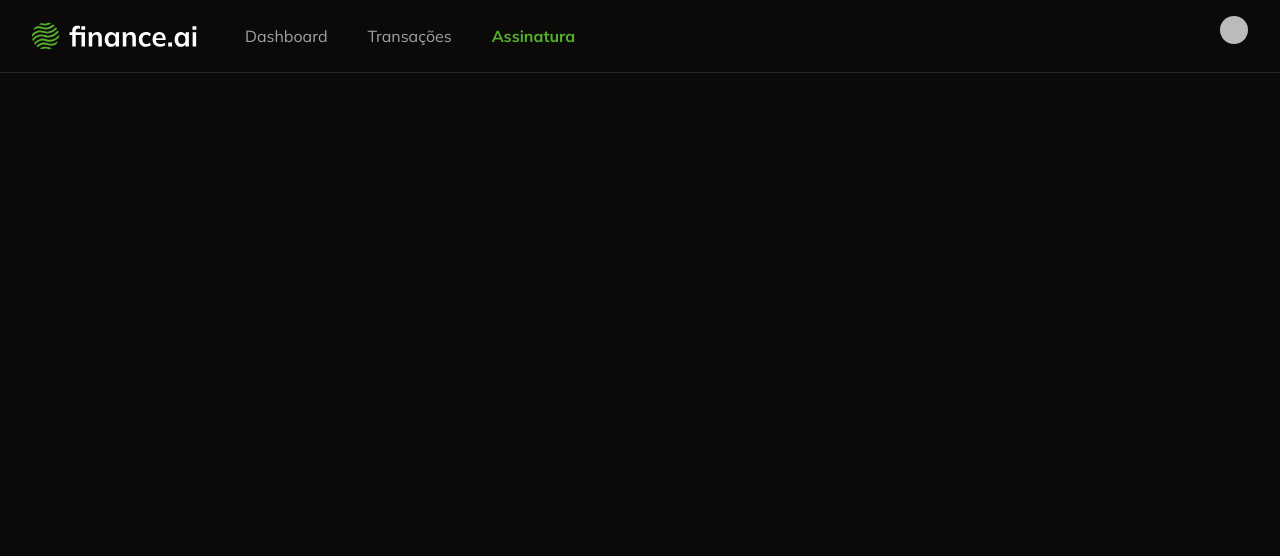
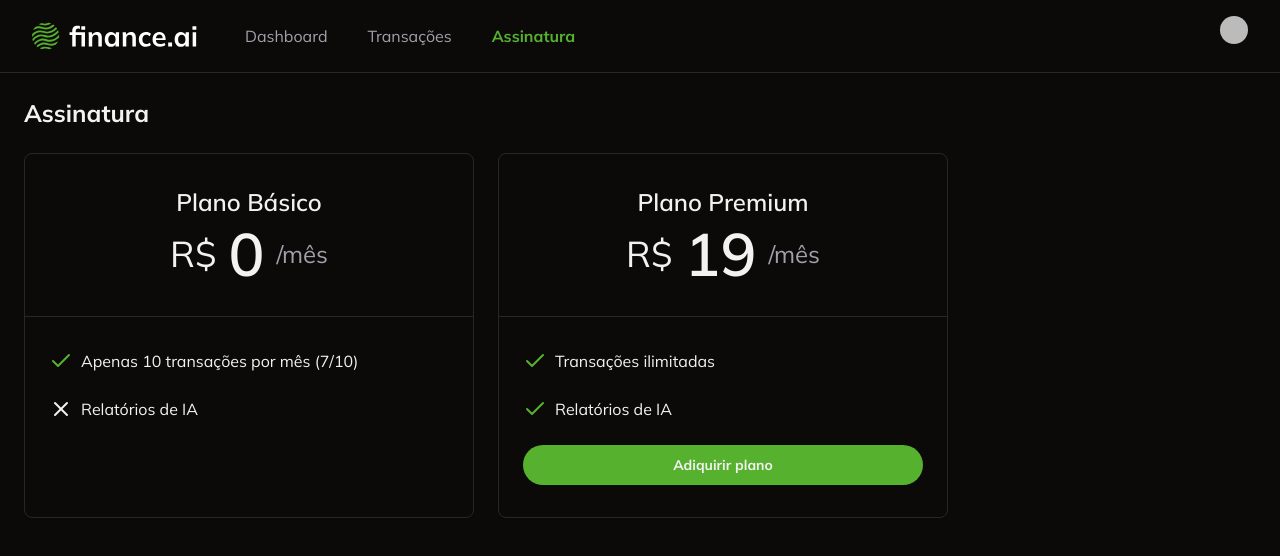
Before and after one commit to GustavoYM01/Finance-AI, a Next.js app: page /subscription in a window 1280 px wide. Shown: the top 556 px of the page. Built offline with nearby package versions, Linux system fonts and the light colour scheme; no server answers; sample sign-in values are in the browser's storage; some icons are missing.

Commit message:
feat: ensure user is redirected to stripe checkout when acquiring plan

```diff
--- a/app/(home)/page.tsx
+++ b/app/(home)/page.tsx
@@ -8,6 +8,7 @@
 import { getDashboard } from "../_data/get-dashboard";
 import ExpensesPerCategory from "./_components/expenses-per-category";
 import LastTransactions from "./_components/last-transaction";
+import { ScrollArea } from "../_components/ui/scroll-area";
 
 interface HomeProps {
   searchParams: {
@@ -33,7 +34,9 @@
             <div className="flex flex-col gap-6 overflow-hidden">
               <SummaryCards {...dashboard} />
               <div className="grid grid-cols-3 grid-rows-1 gap-6 overflow-hidden">
-                <TransactionPieChart {...dashboard} />
+                <ScrollArea className="h-full">
+                  <TransactionPieChart {...dashboard} />
+                </ScrollArea>
                 <ExpensesPerCategory
                   expensesPerCateggory={dashboard.totalExpensePerCategory}
                 />
--- /dev/null
+++ b/app/subscription/_actions/create-stripe-checkout/index.ts
@@ -0,0 +1,33 @@
+"use server";
+
+import { auth } from "@clerk/nextjs/server";
+import Stripe from "stripe";
+
+export const createStripeCheckout = async () => {
+  const { userId } = await auth();
+  if (!userId) {
+    throw new Error("Unauthorized");
+  }
+  if (!process.env.STRIPE_SECRETE_KEY) {
+    throw new Error("Stripe secret key not found");
+  }
+  const stripe = new Stripe(process.env.STRIPE_SECRETE_KEY, {
+    apiVersion: "2024-10-28.acacia",
+  });
+  const session = await stripe.checkout.sessions.create({
+    payment_method_types: ["card"],
+    mode: "subscription",
+    success_url: "http://localhost:3000",
+    cancel_url: "http://localhost:3000",
+    subscription_data: {
+      metadata: { clerk_user_id: userId },
+    },
+    line_items: [
+      {
+        price: process.env.STRIPE_PREMIUM_PLAN_PRICE_ID,
+        quantity: 1,
+      },
+    ],
+  });
+  return { sessionId: session.id };
+};
--- /dev/null
+++ b/app/subscription/_components/acquire-plan-button.tsx
@@ -0,0 +1,31 @@
+"use client";
+
+import { Button } from "@/app/_components/ui/button";
+import { createStripeCheckout } from "../_actions/create-stripe-checkout";
+import { loadStripe } from "@stripe/stripe-js";
+
+const AcquirePlanButton = () => {
+  const handleAcquirePlanClick = async () => {
+    const { sessionId } = await createStripeCheckout();
+    if (!process.env.NEXT_PUBLIC_STRIPE_PUBLISHABLE_KEY) {
+      throw new Error("Stripe publishable key not found");
+    }
+    const stripe = await loadStripe(
+      process.env.NEXT_PUBLIC_STRIPE_PUBLISHABLE_KEY,
+    );
+    if (!stripe) {
+      throw new Error("Stripe not found");
+    }
+    await stripe.redirectToCheckout({ sessionId });
+  };
+  return (
+    <Button
+      className="w-full rounded-full font-bold"
+      onClick={handleAcquirePlanClick}
+    >
+      Adiquirir plano
+    </Button>
+  );
+};
+
+export default AcquirePlanButton;
--- a/app/subscription/page.tsx
+++ b/app/subscription/page.tsx
@@ -1,11 +1,69 @@
 import { auth } from "@clerk/nextjs/server";
 import Navbar from "../_components/navbar";
 import { redirect } from "next/navigation";
+import { Card, CardContent, CardHeader } from "../_components/ui/card";
+import { CheckIcon, XIcon } from "lucide-react";
+import { Button } from "../_components/ui/button";
+import AcquirePlanButton from "./_components/acquire-plan-button";
 
 const SubscriptionPage = async () => {
   const { userId } = await auth();
   if (!userId) redirect("/login");
-  return <Navbar />;
+  return (
+    <>
+      <Navbar />
+      <div className="space-y-6 p-6">
+        <h1 className="text-2xl font-bold">Assinatura</h1>
+        <div className="flex gap-6">
+          <Card className="w-[450px]">
+            <CardHeader className="border-b border-solid py-8">
+              <h2 className="text-center text-2xl font-semibold">
+                Plano Básico
+              </h2>
+              <div className="flex items-center justify-center gap-3">
+                <span className="text-4xl">R$</span>
+                <span className="text-6xl font-semibold">0</span>
+                <span className="text-2xl text-muted-foreground">/mês</span>
+              </div>
+            </CardHeader>
+            <CardContent className="space-y-6 py-8">
+              <div className="flex items-center gap-2">
+                <CheckIcon className="text-primary" />
+                <p>Apenas 10 transações por mês (7/10)</p>
+              </div>
+              <div className="flex items-center gap-2">
+                <XIcon />
+                <p>Relatórios de IA</p>
+              </div>
+            </CardContent>
+          </Card>
+          <Card className="w-[450px]">
+            <CardHeader className="border-b border-solid py-8">
+              <h2 className="text-center text-2xl font-semibold">
+                Plano Premium
+              </h2>
+              <div className="flex items-center justify-center gap-3">
+                <span className="text-4xl">R$</span>
+                <span className="text-6xl font-semibold">19</span>
+                <span className="text-2xl text-muted-foreground">/mês</span>
+              </div>
+            </CardHeader>
+            <CardContent className="space-y-6 py-8">
+              <div className="flex items-center gap-2">
+                <CheckIcon className="text-primary" />
+                <p>Transações ilimitadas</p>
+              </div>
+              <div className="flex items-center gap-2">
+                <CheckIcon className="text-primary" />
+                <p>Relatórios de IA</p>
+              </div>
+              <AcquirePlanButton />
+            </CardContent>
+          </Card>
+        </div>
+      </div>
+    </>
+  );
 };
 
 export default SubscriptionPage;
--- a/app/transactions/page.tsx
+++ b/app/transactions/page.tsx
@@ -24,7 +24,7 @@
           <h1 className="text-2xl font-bold">Transações</h1>
           <AddTransactionButton />
         </div>
-        <ScrollArea>
+        <ScrollArea className="h-full">
           <DataTable columns={transactionColumns} data={transactions} />
         </ScrollArea>
       </div>
--- a/package.json
+++ b/package.json
@@ -20,6 +20,7 @@
     "@radix-ui/react-scroll-area": "^1.2.1",
     "@radix-ui/react-select": "^2.1.2",
     "@radix-ui/react-slot": "^1.1.0",
+    "@stripe/stripe-js": "^4.9.0",
     "@tanstack/react-table": "^8.20.5",
     "class-variance-authority": "^0.7.0",
     "clsx": "^2.1.1",
@@ -33,6 +34,7 @@
     "react-hook-form": "^7.53.2",
     "react-number-format": "^5.4.2",
     "recharts": "^2.13.3",
+    "stripe": "^17.3.1",
     "tailwind-merge": "^2.5.4",
     "tailwindcss-animate": "^1.0.7",
     "zod": "^3.23.8"
```
Also changed, not shown: 1 other file (tests, documents, lock files or other folders).
